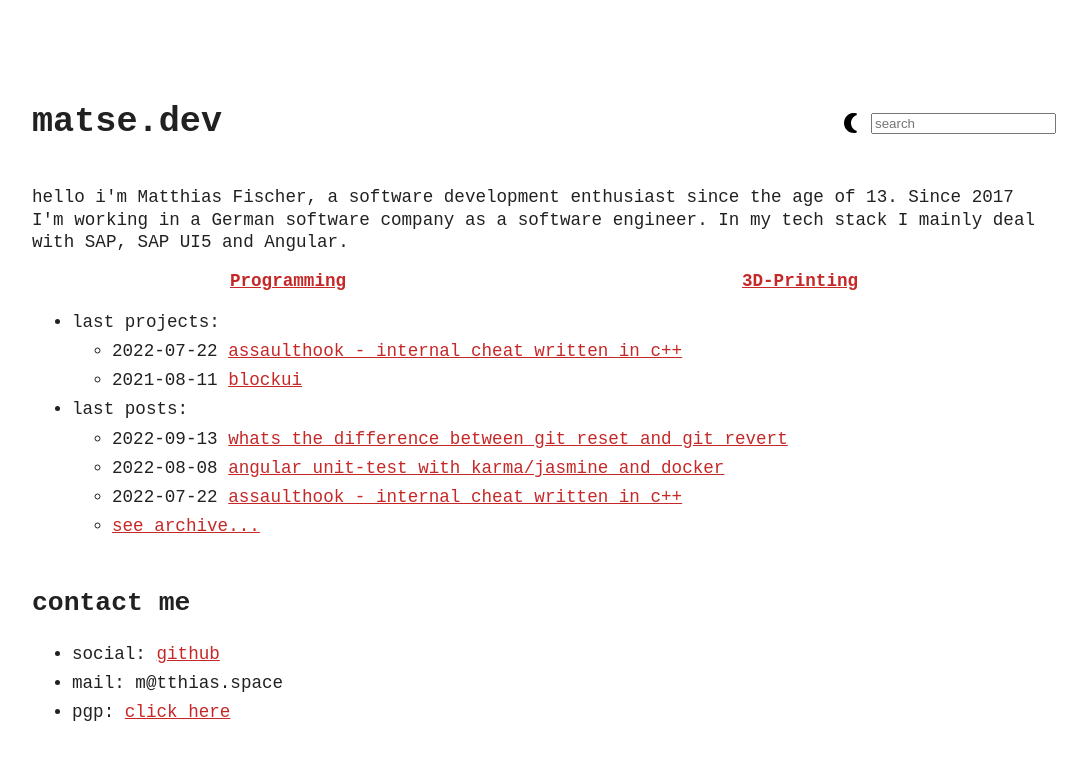
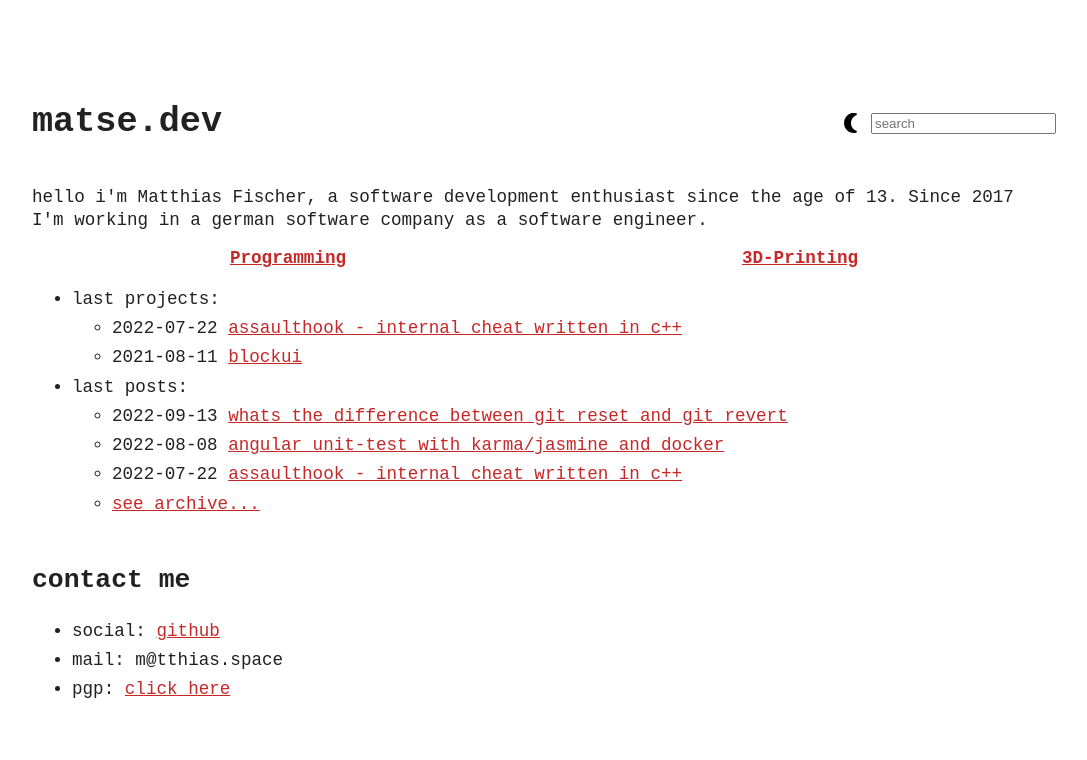
Before and after one commit to matseee/matseee.github.io, a Jekyll site: the page built from _pages/index.md, in a window 1280 px wide. Shown: the top 760 px of the page, without its empty margins (96-1183 px from the left). Built offline with Jekyll 4.4.1, drawn with Linux system fonts in a browser that asks for light colours.

Commit message:
Update _config.yml

```diff
--- a/_config.yml
+++ b/_config.yml
@@ -2,7 +2,7 @@ title: matse.dev
 email: m@tthias.space
 description: >- # this means to ignore newlines until "baseurl:"
   hello i'm Matthias Fischer, a software development enthusiast since the age of 13.
-  Since 2017 I'm working in a German software company as a software engineer. In my tech stack I mainly deal with SAP, SAP UI5 and Angular.
+  Since 2017 I'm working in a german software company as a software engineer.
 
 baseurl: ""
 url: "https://matse.dev"
```
